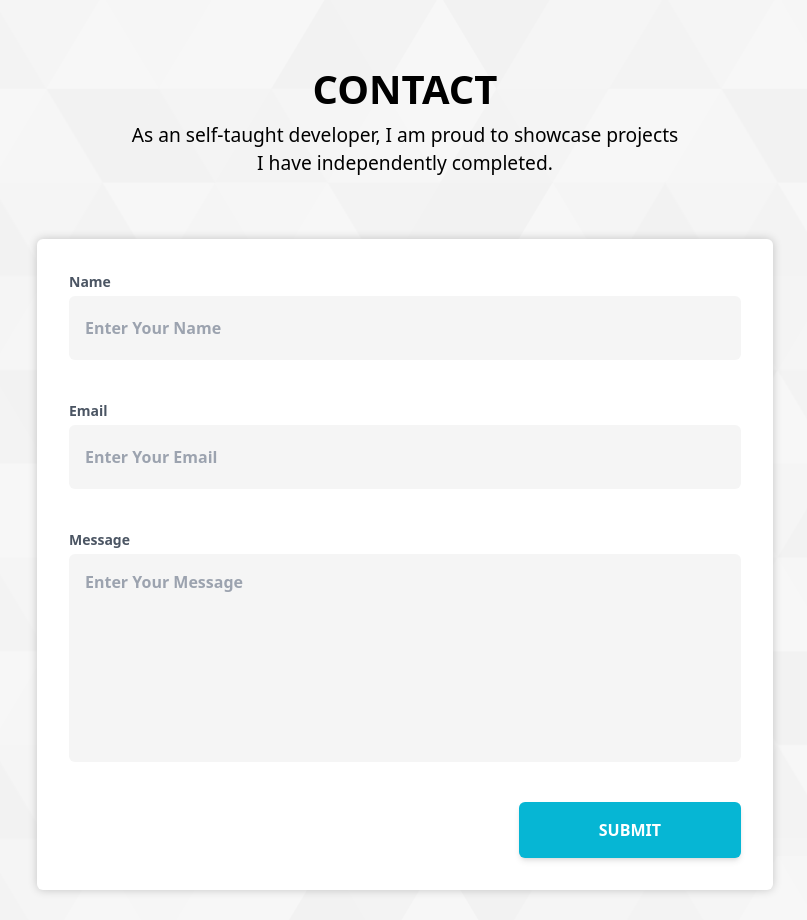
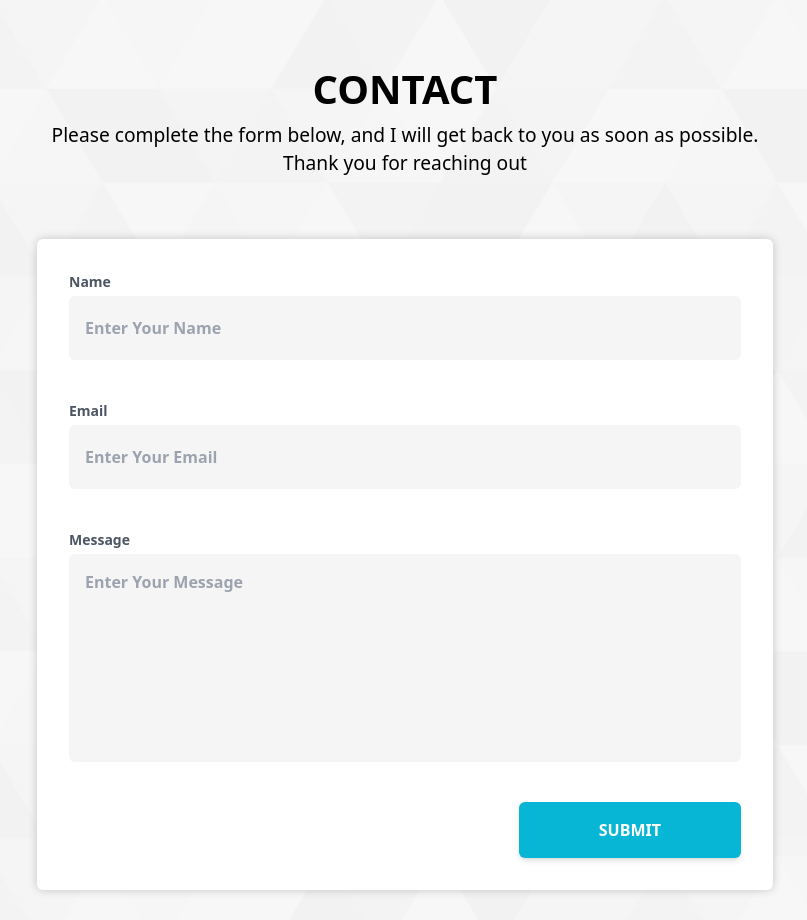
Before and after one commit to Aayush104/Tailwind_practise, a website: page index.html in a window 1280 px wide. Shown: the part 3480-4400 px from the top of the page, without its empty margins (235-1042 px from the left). Drawn offline with nearby package versions, Linux system fonts and the light colour scheme.

Commit message:
initial commit

```diff
--- a/index.html
+++ b/index.html
@@ -82,7 +82,7 @@
 
 I'm a Web Developer focused on creating and handling websites and web apps that drive the success of the overall product.</p>
 
-                  <button class="border-2 px-20 py-3 mt-8 text-bt font-semibold border-none outline-none  bg-blue-500 rounded-md text-white hover:bg-sky-500 hover:-translate-y-2 transition-all duration-300 ease-linear lg:flex btn_contact" >Hire Me</button></a>
+                  <button class="border-2 px-20 py-3 mt-8 text-bt font-semibold border-none outline-none  bg-blue-500 rounded-md text-white hover:bg-sky-500 hover:-translate-y-2 transition-all duration-300 ease-linear lg:flex btn_contact" id="hire" >Hire Me</button></a>
                 </div>
 
 
@@ -194,8 +194,9 @@ I'm a Web Developer focused on creating and handling websites and web apps that
         <h2 class="text-lg uppercase md:text-xl font-bold">Contact</h2>
 
         <div class="flex flex-col">
-            <span class=" text-1rem   leading-6 mt-1 md:text-bt  ">As an self-taught developer, I am proud to showcase  projects  </span>
-            <span class=" text-1rem leading-6 mt-1 md:text-bt  "> I have independently completed. </span>
+            <span class=" text-1rem   leading-6 mt-1 md:text-bt  ">
+                Please complete the form below, and I will get back to you as soon as possible. </span>
+            <span class=" text-1rem leading-6 mt-1 md:text-bt  ">Thank you for reaching out </span>
         </div>
 
     </div>
```
